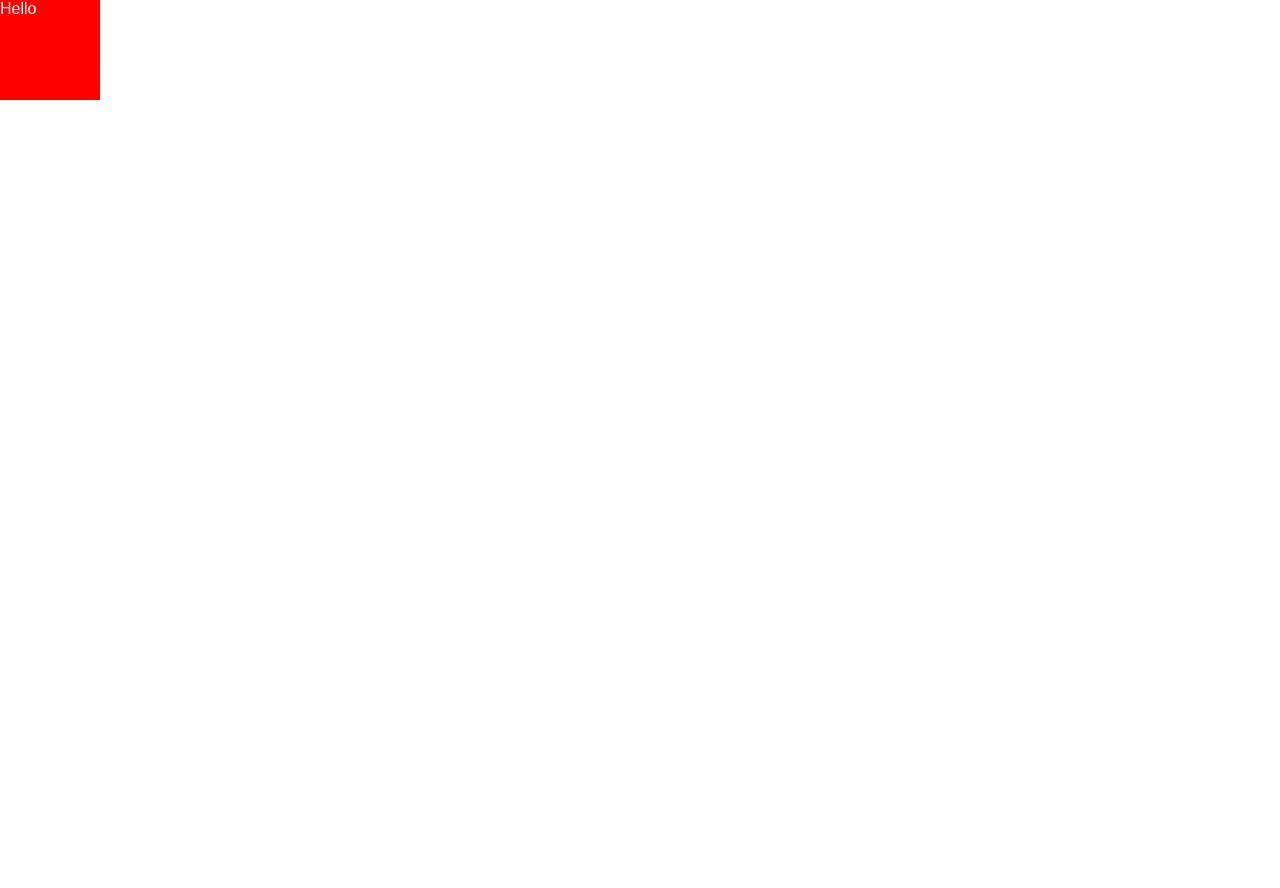
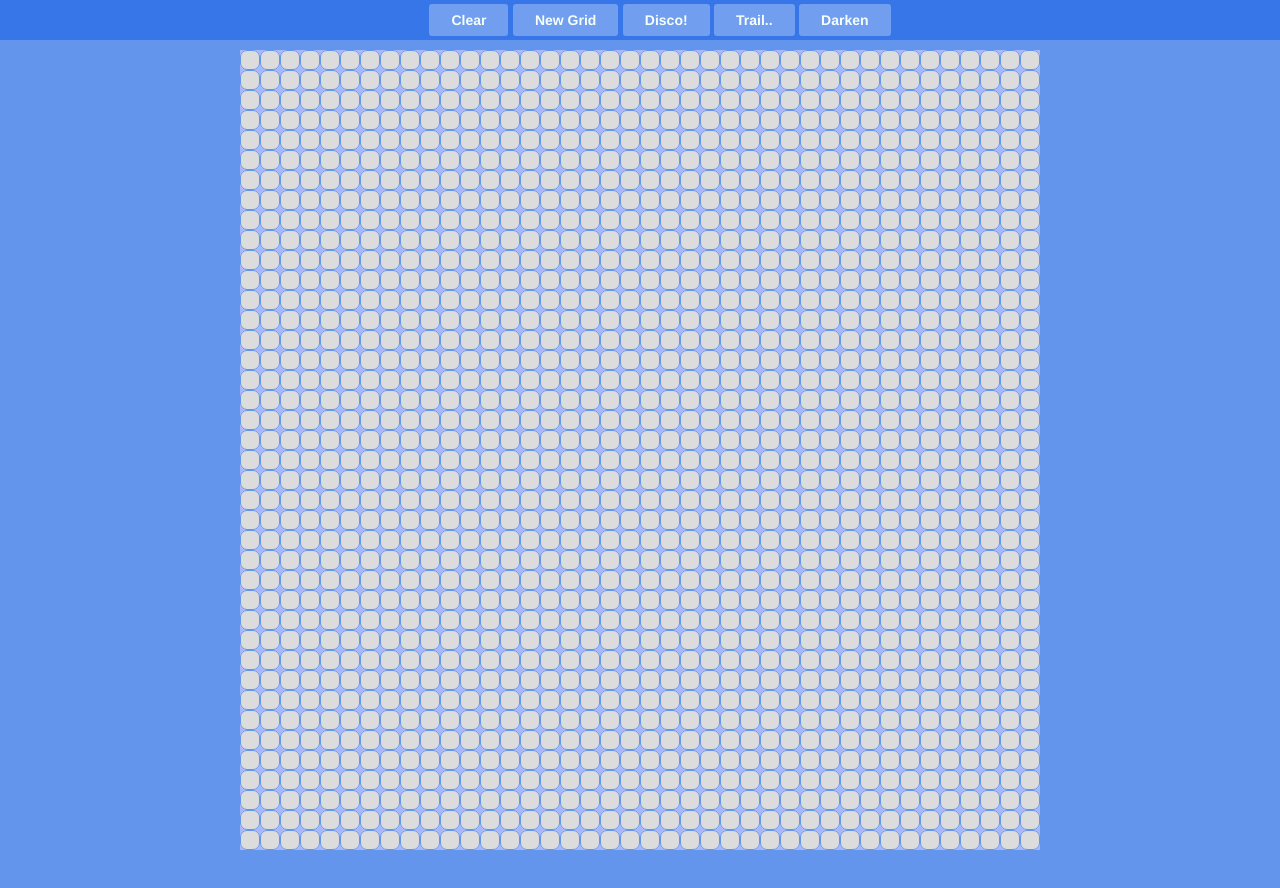
Before and after one commit to Shiv7n/Etch-A-Sketch, a website: page index.html in a window 1280 px wide. Before the commit the page ends 800 px from the top, so only its background shows below. Drawn offline with Linux system fonts and the light colour scheme.

Commit message:
working grid

```diff
--- a/css/main.sass
+++ b/css/main.sass
@@ -0,0 +1,55 @@
+body
+    background: cornflowerblue
+    nav
+        position: fixed
+        top: 0
+        height: 40px
+        width: 100%
+        background: darken(cornflowerblue, 10%)
+        text-align: center
+        ul
+            vertical-align: middle
+            height: 40px
+            text-align: center
+            margin: 0 auto
+            text-decoration: none
+            li
+                margin-top: 4px
+                padding: 7px 22px 7px 22px
+                background: lighten(cornflowerblue, 3%)
+                border-radius: 3px
+                //border: 1px solid darkslategrey
+                //height: 38px
+                //line-height: 38px
+                vertical-align: middle
+                display: inline-block
+                text-align: center
+                &:hover
+                    background: darken(cornflowerblue, 15%)
+                &:active
+                    background: darken(cornflowerblue, 22%)
+                a
+                    text-decoration: none
+                    color: mintcream
+                    font-family: Helvetica, Arial
+                    font-size: 14px
+                    font-weight: bold
+                    &:hover
+                        color: darken(mintcream, 2%)
+
+    #container
+        background: #a6b7ff
+        text-align: center
+        margin: 50px auto
+        width: 800px
+        height: 800px
+        div
+            display: block
+            float: left
+            outline: 1px solid cornflowerblue
+            border-radius: 7px
+            outline-offset: -1px
+
+html
+    padding: 0
+    margin: 0
--- a/index.html
+++ b/index.html
@@ -20,14 +20,18 @@
         <![endif]-->
 
         <!-- Add your site or application content here -->
+        <nav>
+            <ul>
+                <li class="clear"   onclick="clear(); return false;"><a onclick="clear(); return false;" href="#">Clear</a></li>
+                <li class="newGrid" onclick="newGrid();"><a href="#">New Grid</a></li>
+                <li class="disco"   onclick="disco();"><a href="#">Disco!</a></li>
+                <li class="trail"   onclick="trail();"><a href="#">Trail..</a></li>
+                <li class="darken"  onclick="darken();"><a href="#">Darken</a></li>
+            </ul>
+        </nav>
+        <div id="container">
 
-
-
-
-
-
-
-
+        </div>
 
 
 
--- a/js/main.js
+++ b/js/main.js
@@ -1,8 +1,50 @@
-var div = document.createElement("div");
-div.style.width = "100px";
-div.style.height = "100px";
-div.style.background = "red";
-div.style.color = "white";
-div.innerHTML = "Hello";
+var $container = $('#container');
+var $containerH = $container.height();
+var $containerW = $container.width();
+var divBackground = "gainsboro";
+var divColor = "white";
 
-document.body.appendChild(div);
+
+function createDivs(amount)
+{
+    var divWidth = ($containerW/amount);
+    var divHeight = ($containerH/amount);
+
+    for(var i = 0; i < amount; i++)
+    {
+        for(var j = 0; j < amount; j++)
+        {
+        var div = document.createElement("div");
+        div.className = i+"."+j;
+        div.style.width = divWidth+"px";
+        div.style.height = divHeight + "px";
+        div.style.background = divBackground;
+        div.style.color = divColor;
+            document.getElementById("container").appendChild(div);
+        }
+    }
+}
+
+//default hover function
+function hover()
+{
+    $("div").hover(function()
+    {
+        $(this).css("background-color", "#FFBD72");
+    });
+}
+
+//clear function - change background to default
+function clear(){
+    $container.find('div').css("background", "white");
+}
+
+
+$(document).ready(function(){
+    createDivs(40);
+    hover();
+
+    function clear(){
+        $container.find('div').css("background", "white");
+    }
+});
```
Also changed, not shown: css/main.css, 1 other file.
